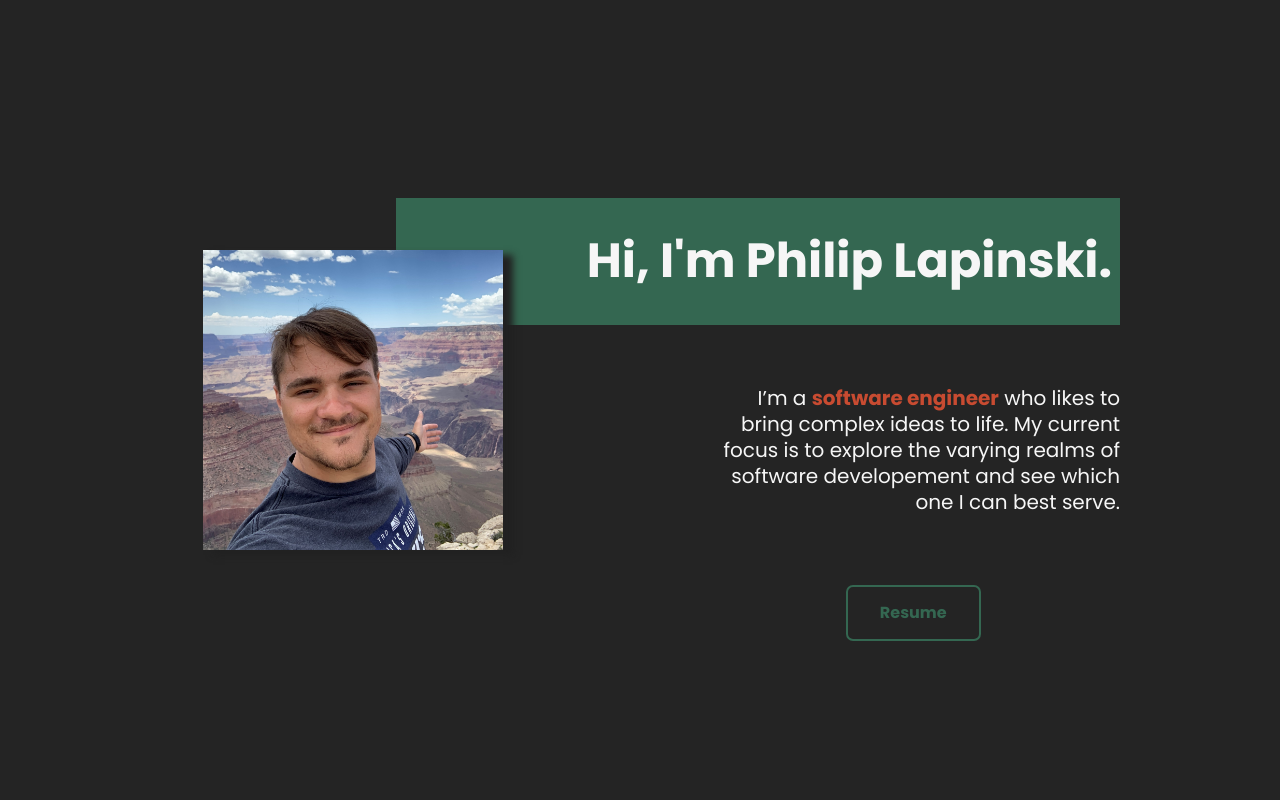
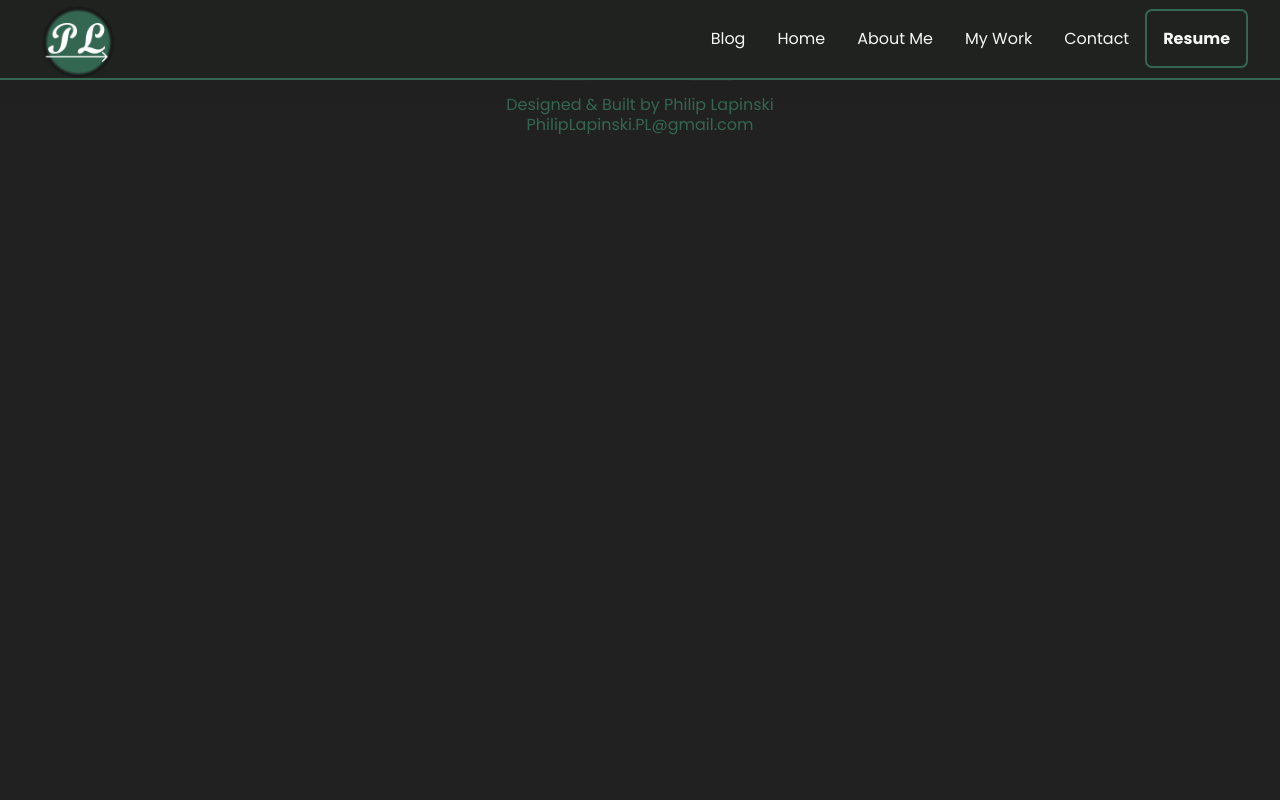
Before and after one commit to PolskaTag/PolskaTag.github.io, a React (Create React App) app: page /blog in a window 1280 px wide. Shown: the top 800 px of the page. Built offline with nearby package versions, Linux system fonts and the light colour scheme.

Commit message:
Creating Blog Component Redoing some nav stuff. Adding routes to navigate between Portfolio and Blog content. + react-router-hash-link: had to install this because scrolling behavior wasn't working properly for just regular Link + Hash combo.

```diff
--- a/package.json
+++ b/package.json
@@ -11,6 +11,8 @@
     "@testing-library/user-event": "^13.5.0",
     "react": "^17.0.2",
     "react-dom": "^17.0.2",
+    "react-router-dom": "^6.2.2",
+    "react-router-hash-link": "^2.4.3",
     "react-scripts": "5.0.0",
     "web-vitals": "^2.1.4"
   },
--- a/src/App.js
+++ b/src/App.js
@@ -4,6 +4,7 @@ import Footer from "./components/Footer";
 import Home from "./components/Home";
 import Work from "./components/Work";
 import Navbar from "./components/Navbar";
+import { Outlet } from "react-router-dom";
 import "./App.css";
 
 function App() {
@@ -11,10 +12,7 @@ function App() {
     <>
       <Navbar />
       <div className="content">
-        <Home />
-        <About />
-        <Work />
-        <Contact />
+        <Outlet />
       </div>
       <Footer />
     </>
--- /dev/null
+++ b/src/components/Blog.js
@@ -0,0 +1,23 @@
+/** Blog.js will be a component hosted in a separate route. The blog is somewhere
+ * where I can post updates of my life, both personal and career oriented. It's
+ * mostly for fun - and will be a good way to express myself!
+ *
+ * Blog.js will be cut into 2 content sections - one containing blog posts
+ * and the other containing pictures that I upload.
+ *
+ * BlogPosts will be listed in Blog.js, and have a preview of the content of the
+ * full blog post. User's can click on the preview to show the full blog post.
+ *
+ * PicturePosts will be listed on the right side of Blog.js. The pictures will
+ * have a preview and a title of the picture. The user can click on the picture
+ * to have an expanded version of the picture appear. It would be nice to also
+ * have a description of the picture (optional).
+ */
+
+export default function Blog() {
+  return (
+    <>
+      <div>Hello m8!</div>
+    </>
+  );
+}
--- a/src/components/Navbar.js
+++ b/src/components/Navbar.js
@@ -1,4 +1,6 @@
 import React, { useEffect, useState } from "react";
+import { Link } from "react-router-dom";
+import { NavHashLink as HashLink } from "react-router-hash-link";
 import pl from "../resources/PL-logo.png";
 import resume from "../resources/PhilipLapinskiResume.pdf";
 
@@ -61,24 +63,30 @@ function Navbar() {
     <header className={`navbar-header`}>
       <nav className="main-nav">
         <div className="nav-logo-container">
-          <a href="#home" className="nav-logo">
+          <HashLink to={{ pathname: "/", hash: "#home" }} className="nav-logo">
             <img src={pl} alt="PL Logo"></img>
-          </a>
+          </HashLink>
         </div>
         <div className="nav-links-container">
           <ul className="nav-links">
             <li>
-              {" "}
-              <a href="#home">Home</a>
+              <Link to="/blog">Blog</Link>
             </li>
             <li>
-              <a href="#about">About Me</a>
+              <HashLink to={{ pathname: "/", hash: "#home" }}>Home</HashLink>
             </li>
             <li>
-              <a href="#work">My Work</a>
+              <HashLink to={{ pathname: "/", hash: "#about" }}>
+                About Me
+              </HashLink>
             </li>
             <li>
-              <a href="#contact">Contact</a>
+              <HashLink to={{ pathname: "/", hash: "#work" }}>My Work</HashLink>
+            </li>
+            <li>
+              <HashLink to={{ pathname: "/", hash: "#contact" }}>
+                Contact
+              </HashLink>
             </li>
             <li>
               <a
--- /dev/null
+++ b/src/components/Portfolio.js
@@ -0,0 +1,24 @@
+/** Portfolio will contain all of my professional information. It will consist
+ * of several sub components:
+ *
+ *  Home: The first thing people see when they land on my website
+ *  About: A short bit about myself, touching on my career experience
+ *  Work: More information about my work experience and projects
+ *  Contact: A warm response for those who made it to the end.
+ */
+
+import About from "./About";
+import Contact from "./Contact";
+import Home from "./Home";
+import Work from "./Work";
+
+export default function Portfolio() {
+  return (
+    <>
+      <Home />
+      <About />
+      <Work />
+      <Contact />
+    </>
+  );
+}
--- a/src/index.js
+++ b/src/index.js
@@ -1,14 +1,29 @@
-import React from 'react';
-import ReactDOM from 'react-dom';
-import './index.css';
-import App from './App';
-import reportWebVitals from './reportWebVitals';
+import React from "react";
+import ReactDOM from "react-dom";
+import "./index.css";
+import App from "./App";
+import About from "./components/About";
+import Contact from "./components/Contact";
+import Footer from "./components/Footer";
+import Home from "./components/Home";
+import Work from "./components/Work";
+import Blog from "./components/Blog";
+import reportWebVitals from "./reportWebVitals";
+import { BrowserRouter, Routes, Route } from "react-router-dom";
+import Portfolio from "./components/Portfolio";
 
 ReactDOM.render(
   <React.StrictMode>
-    <App />
+    <BrowserRouter>
+      <Routes>
+        <Route path="" element={<App />}>
+          <Route path="" element={<Portfolio />} />
+          <Route path="/blog" element={<Blog />} />
+        </Route>
+      </Routes>
+    </BrowserRouter>
   </React.StrictMode>,
-  document.getElementById('root')
+  document.getElementById("root")
 );
 
 // If you want to start measuring performance in your app, pass a function
```
Also changed, not shown: 1 other file (tests, documents, lock files or other folders).
